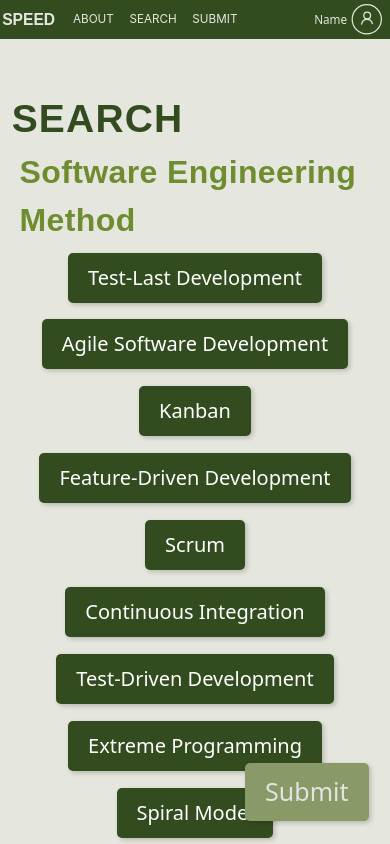
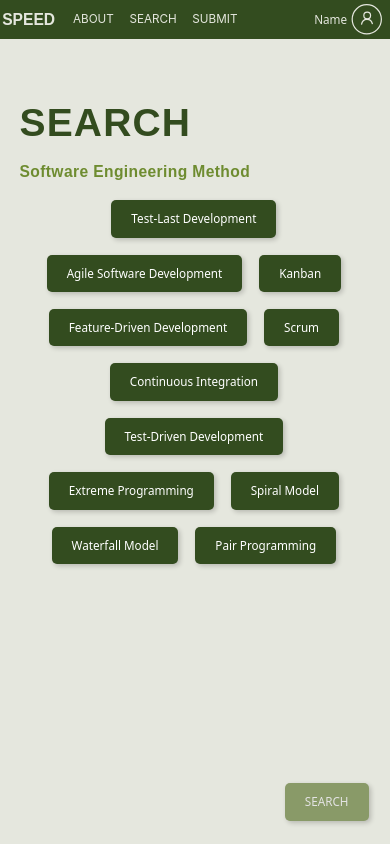
Before and after one commit to Ithrendrial/SPEED, a Next.js app in the folder frontend/: page /search in a window 390 px wide. Shown: the top 844 px of the page. Built offline with nearby package versions, Linux system fonts and the light colour scheme.

Commit message:
style: made search page responsive

```diff
--- a/frontend/src/app/search/page.tsx
+++ b/frontend/src/app/search/page.tsx
@@ -47,8 +47,9 @@ export default function Search() {
     };
 
   return (
-      <>
+      <div className={ style.page }>
         <div className="heading">SEARCH</div>
+          <div className={ style.options}>
         <div className={ style.subheading }>Software Engineering Method</div>
         <div className={ style.methods }>
               {Object.keys(methodData).map((method) => (
@@ -80,10 +81,11 @@ export default function Search() {
                             </button>
                         ))}
                     </div>
+
             </>
         )}
-
-        <button className={ style.submit } onClick={ handleSubmitButtonClick } disabled={ isSubmitDisabled }>Submit</button>
-      </>
+          </div>
+        <button className={ style.submit } onClick={ handleSubmitButtonClick } disabled={ isSubmitDisabled }>SEARCH</button>
+      </div>
   );
 }
--- a/frontend/src/styles/SearchPage.module.css
+++ b/frontend/src/styles/SearchPage.module.css
@@ -1,3 +1,7 @@
+.page {
+    padding: max(1vw, -2vh) min(2vw, 4vh) 0;
+}
+
 .hidden_radio {
     display: none;
 }
@@ -8,7 +12,7 @@
     color: white;
     padding: 10px 20px;
     text-align: center;
-    font-size: 20px;
+    font-size: min(3vw, 2.3vh);
     margin: 1vh 1vh;
     cursor: pointer;
     box-shadow: 2px 2px 5px rgba(0, 0, 0, 0.2);
@@ -20,7 +24,7 @@
     color: white;
     padding: 10px 20px;
     text-align: center;
-    font-size: 20px;
+    font-size: min(3vw, 2.3vh);
     margin: 1vh 1vh;
     cursor: pointer;
     box-shadow: 2px 2px 5px rgba(0, 0, 0, 0.2);
@@ -39,7 +43,7 @@
     color: white;
     padding: 10px 20px;
     text-align: center;
-    font-size: 25px;
+    font-size: min(3vw, 2.3vh);
     margin: 4px 2px;
     cursor: pointer;
     box-shadow: 2px 2px 5px rgba(0, 0, 0, 0.2);
@@ -54,21 +58,24 @@
     display: flex;
     justify-content: center;
     flex-wrap: wrap;
-    margin-bottom: 5vh;
-    width: 90%;
-    margin-left: auto;
-    margin-right: auto;
+    width: 94%;
+    margin: 0 2.6vw 5vh 2.6vw;
 }
 
 .claims {
     justify-content: left;
 }
 
+.options{
+    margin-top: min(2vw, 4vh);
+}
+
 .subheading{
     font-family: LexendExa-SemiBold, sans-serif;
-    font-size: 2rem;
+    font-size: min(4vw, 3.5vh);
     color: #6E8C30;
     letter-spacing: min(0.1vw, 0.2vh);
     font-weight: 700;
-    margin-left: 5%;
+    width: 94%;
+    margin: 0 3vw 1vh 3vw;
 }
```
Lines whose indentation alone changed are shown as unchanged.
